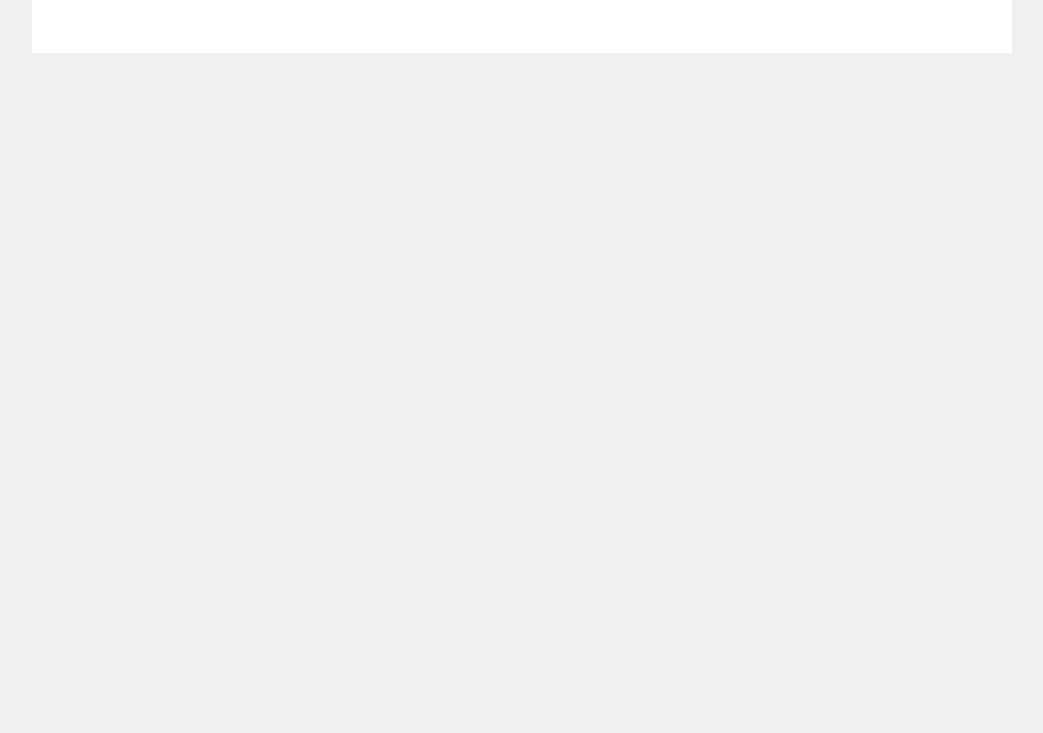
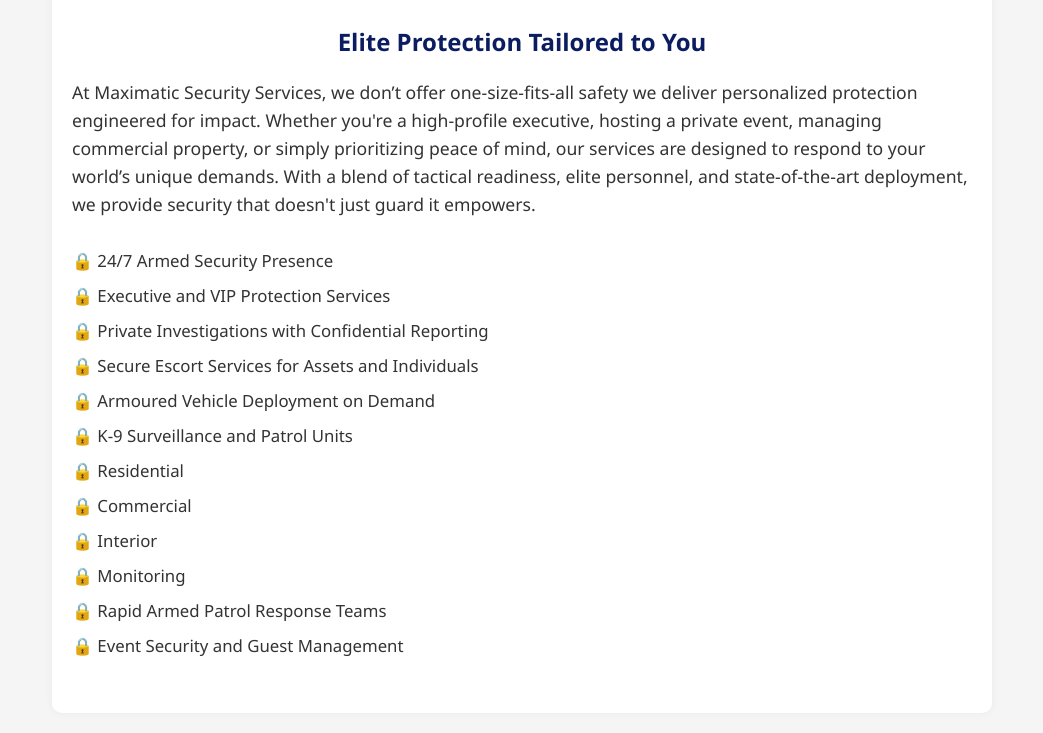
Before and after one commit to MAXIMATIC-max/maximatic-security-site, a plain HTML site: page services.html in a window 1280 px wide. Shown: the part 310-1043 px from the top of the page, without its empty margins (118-1161 px from the left). Before the commit the page ends 800 px from the top, so only its background shows below. Drawn offline with Linux system fonts and the light colour scheme.

Commit message:
services.html

```diff
--- a/services.html
+++ b/services.html
@@ -4,26 +4,84 @@
   <meta charset="UTF-8" />
   <title>Services | Maximatic Security</title>
   <style>
-    body { font-family: Arial, sans-serif; background-color: #f0f0f0; padding: 20px; }
-    section { background: white; padding: 40px; max-width: 900px; margin: auto; }
-    ul { list-style: none; padding: 0; }
-    li::before { content: "✅ "; }
+    :root {
+      --primary-color: #0b1d60;
+      --accent-color: #005a9c;
+      --text-color: #333;
+      --bg-light: #f5f5f5;
+    }
+    body {
+      font-family: 'Segoe UI', Arial, sans-serif;
+      background: var(--bg-light);
+      color: var(--text-color);
+      margin: 0;
+      padding: 20px;
+    }
+    .logo-container {
+      text-align: center;
+      margin-bottom: 30px;
+    }
+    .logo {
+      max-width: 220px;
+      height: auto;
+    }
+    section {
+      background: white;
+      padding: 40px 20px;
+      max-width: 900px;
+      margin: auto;
+      box-shadow: 0 0 10px rgba(0,0,0,0.05);
+      border-radius: 10px;
+    }
+    h2 {
+      color: var(--primary-color);
+      text-align: center;
+    }
+    p.intro {
+      font-size: 1.1em;
+      margin-bottom: 30px;
+      line-height: 1.6;
+    }
+    ul {
+      list-style: none;
+      padding: 0;
+    }
+    li::before {
+      content: "🔒 ";
+      font-weight: bold;
+      color: var(--accent-color);
+    }
+    li {
+      margin-bottom: 12px;
+      font-size: 1.05em;
+    }
   </style>
 </head>
 <body>
 
+  <div class="logo-container">
+    <img src="logo.png" alt="Maximatic Logo" class="logo" />
+  </div>
+
   <section>
-    <h2>Our Services</h2>
+    <h2>Elite Protection Tailored to You</h2>
+    <p class="intro">
+      At Maximatic Security Services, we don’t offer one-size-fits-all safety we deliver personalized protection engineered for impact. Whether you're a high-profile executive, hosting a private event, managing commercial property, or simply prioritizing peace of mind, our services are designed to respond to your world’s unique demands. With a blend of tactical readiness, elite personnel, and state-of-the-art deployment, we provide security that doesn't just guard it empowers.
+    </p>
+
     <ul>
-      <li>Armed Security 24/7</li>
-      <li>Escorts</li>
-      <li>Executive Protection</li>
-      <li>Event Security</li>
-      <li>Armoured Vehicle Deployment</li>
-      <li>Private Investigation</li>
-      <li>K-9 Units</li>
-      <li>Residential/Commercial/Interior Surveillance</li>
-      <li>Armed Patrol</li>
+      <li>24/7 Armed Security Presence</li>
+      <li>Executive and VIP Protection Services</li>
+      <li>Private Investigations with Confidential Reporting</li>
+      <li>Secure Escort Services for Assets and Individuals</li>
+      <li>Armoured Vehicle Deployment on Demand</li>
+      <li>K-9 Surveillance and Patrol Units</li>
+      <li>Residential</li>
+      <li>Commercial</li>
+      <li>Interior</li>
+      <li>Monitoring</li>
+      <li>Rapid Armed Patrol Response Teams</li>
+      <li>Event Security and Guest Management</li>
     </ul>
   </section>
 
```
